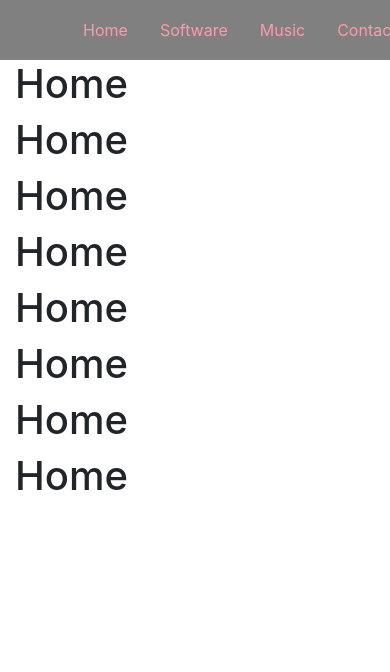
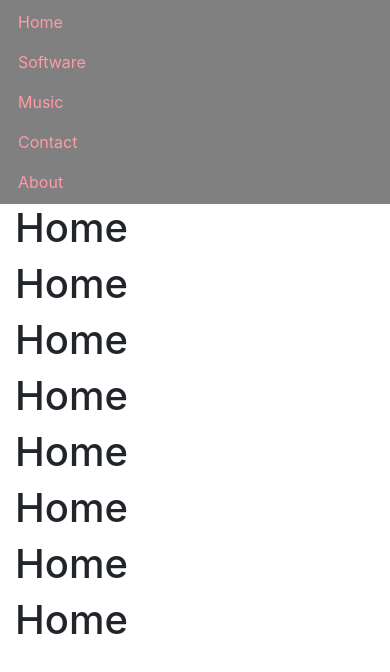
Before and after one commit to jondenman/web-client-react, a React (Create React App) app: page / in a window 390 px wide. Shown: the top 672 px of the page. Built offline with nearby package versions, Linux system fonts and the light colour scheme.

Commit message:
Added col breakpoints to nav-bar to make it more mobile friendly

```diff
--- a/public/index.html
+++ b/public/index.html
@@ -3,7 +3,7 @@
   <head>
     <meta charset="utf-8" />
     <link rel="icon" href="%PUBLIC_URL%/favicon.ico" />
-    <meta name="viewport" content="width=device-width, initial-scale=1" />
+    <meta name="viewport" content="width=device-width, initial-scale=1, maximum-scale=1.5" />
     <meta name="theme-color" content="#000000" />
     <meta
       name="description"
--- a/src/components/nav-bar.css
+++ b/src/components/nav-bar.css
@@ -1,6 +1,6 @@
 .jd-sticky-nav-bar {
     background-color: gray;
-    padding: 10px;
+    padding: 2px;
     width: 200%;
     z-index: 1;
 }
--- a/src/components/nav-bar.js
+++ b/src/components/nav-bar.js
@@ -4,7 +4,7 @@ import './nav-bar.css';
 
 const NavBar = () =>
     <div className="row sticky-top jd-sticky-nav-bar">
-        <ul className="nav nav-pills col-12">
+        <ul className="nav nav-pills col-1 col-sm-12">
             <div className = "col-1">
             </div>
             <li className="nav-item">
```
Also changed, not shown: 1 other file (tests, documents, lock files or other folders).
